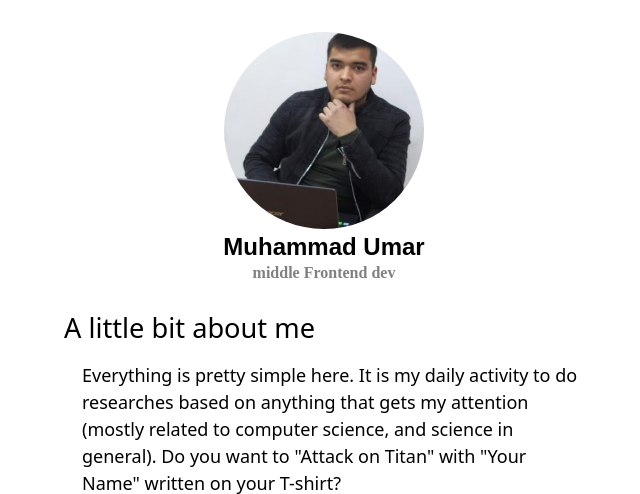
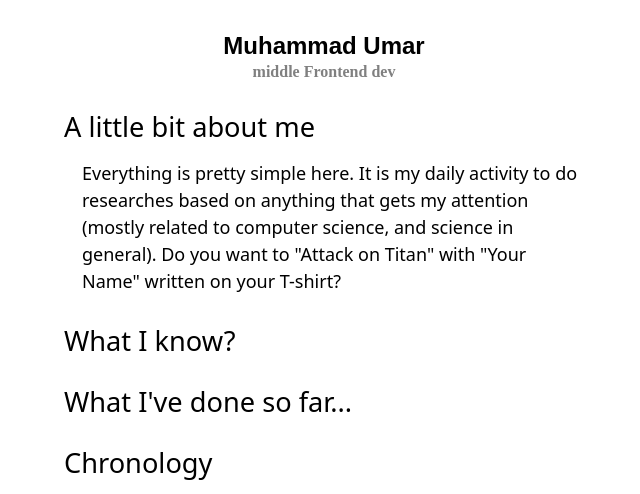
Before and after one commit to MukhammadUmarMukhammadzoda/portfolio-website, a Django app: page / in a window 1280 px wide. Shown: the top 494 px of the page, without its empty margins (316-956 px from the left). Run offline with Django 3.2, Linux system fonts and the light colour scheme; data that the repository does not hold is empty.

Commit message:
Commited5

```diff
--- a/templates/index.html
+++ b/templates/index.html
@@ -12,7 +12,6 @@
 <body>
         <div class="wrapper">
 <div class="IMG">
-          <img src="{% static 'muhammadumar.jfif' %}" alt="" class="img">
           <h2 class="Title">Muhammad Umar</h2>
           <h4 class="title2">middle Frontend dev</h4>
 </div>
```
Also changed, not shown: static/muhammadumar.jfif (deleted).
